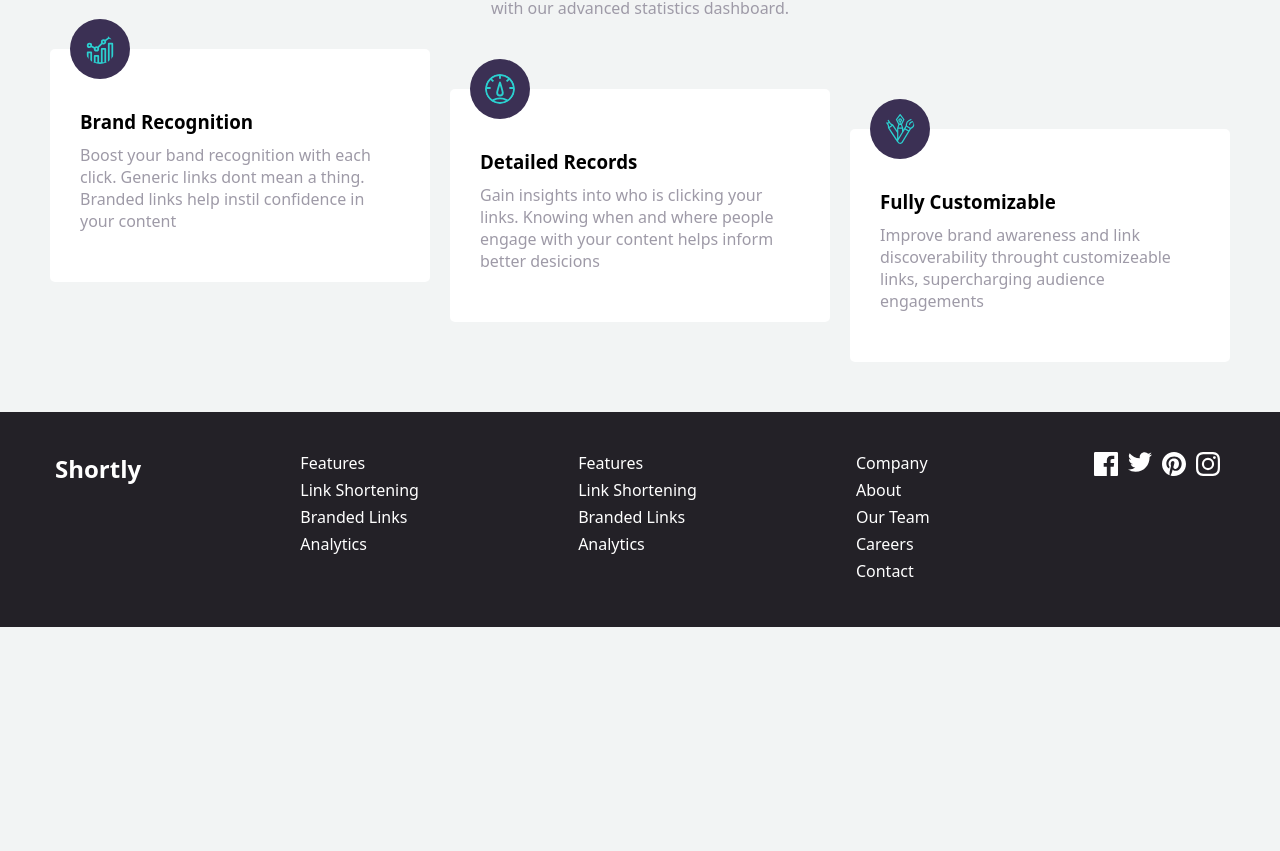
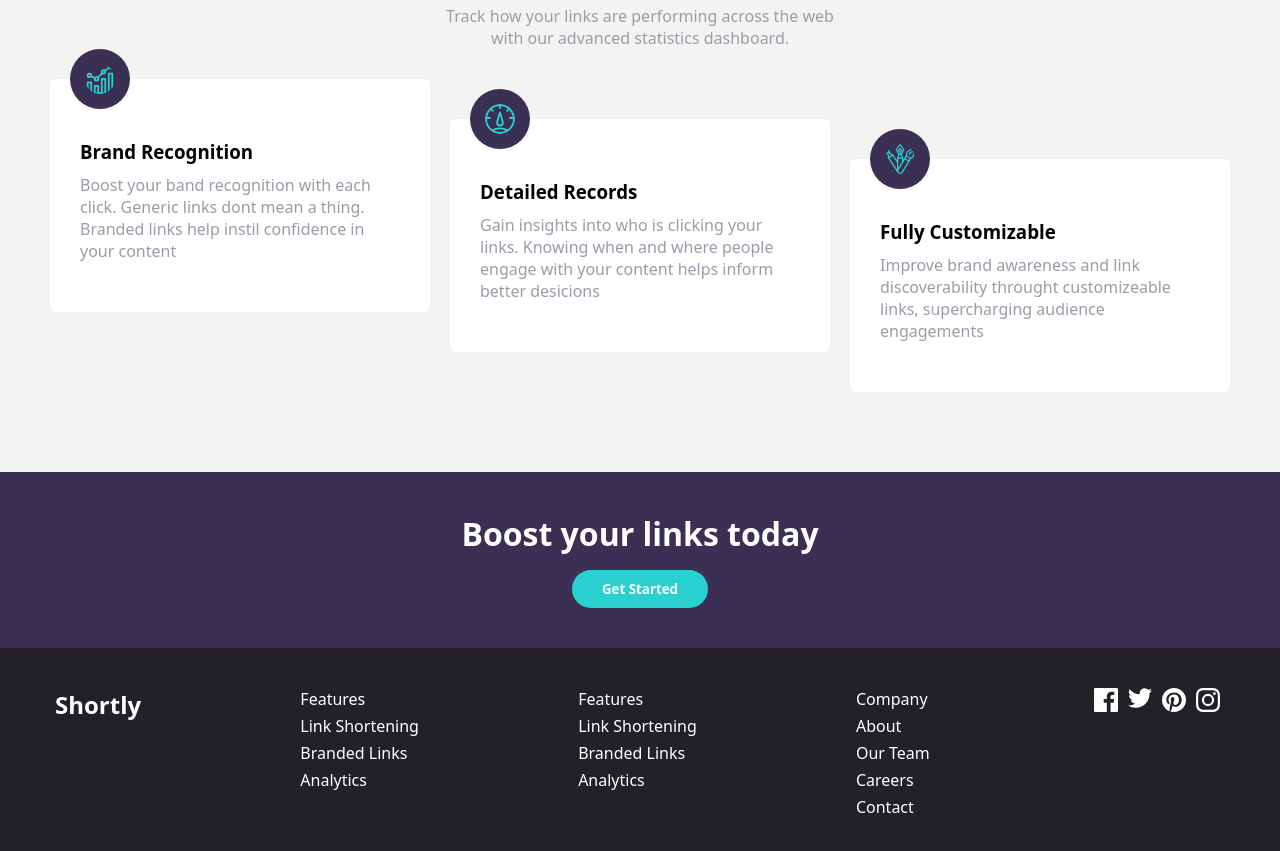
Before and after one commit to arberLisaj/frontend-mentor-solutions, a React (Vite) app in the folder url-shortener/: page / in a window 1280 px wide. Shown: the part 727-1578 px from the top of the page. Before the commit the page ends 1354 px from the top, so only its background shows below. Built offline with nearby package versions, Linux system fonts and the light colour scheme; no server answers.

Commit message:
url shortener: statistics section update

```diff
--- a/url-shortener/src/components/Footer/_footer.scss
+++ b/url-shortener/src/components/Footer/_footer.scss
@@ -2,7 +2,7 @@
 .footer-wrapper {
   background-color: variables.$very-dark-violet;
   color: white;
-  margin-top: 20px;
+  // margin-top: 20px;
   footer {
     padding: 40px 15px;
     max-width: 1200px;
@@ -24,6 +24,10 @@
       display: flex;
       li {
         margin-inline: 5px;
+        height: fit-content;
+        &:hover {
+          transform: scale(1.05);
+        }
       }
     }
   }
@@ -38,13 +42,15 @@
     h2 {
       display: none;
     }
-    .socials{
+    .socials {
       margin-bottom: 10px;
     }
-    ul{
+
+    ul {
       text-align: center;
     }
-    ul:nth-of-type(2), ul:nth-of-type(3){
+    ul:nth-of-type(2),
+    ul:nth-of-type(3) {
       display: none;
     }
   }
--- a/url-shortener/src/components/LinkInput/_linkInput.scss
+++ b/url-shortener/src/components/LinkInput/_linkInput.scss
@@ -78,6 +78,7 @@ section#link-container {
 // desktop styles
 @media (min-width: 650px) {
   section#link-container {
+    margin-block: 30px 60px;
     section#link {
       padding-block: 30px;
     }
--- a/url-shortener/src/components/Statistics/Statistics.jsx
+++ b/url-shortener/src/components/Statistics/Statistics.jsx
@@ -34,6 +34,11 @@ const Statistics = () => {
           }
         />
       </div>
+
+      <section id="boost">
+        <h1>Boost your links today</h1>
+        <button>Get Started</button>
+      </section>
     </section>
   );
 };
--- a/url-shortener/src/components/Statistics/_statistics.scss
+++ b/url-shortener/src/components/Statistics/_statistics.scss
@@ -34,6 +34,29 @@ section#advanced-statistics {
       margin-block: 10px;
     }
   }
+
+  section#boost {
+    background-color: variables.$dark-violet;
+    color: white;
+    text-align: center;
+    padding: 30px 10px;
+    h1 {
+      margin-bottom: 15px;
+      font-size: 24px;
+    }
+    button {
+      border: none;
+      color: white;
+      background-color: variables.$cyan;
+      border-radius: 20px;
+      padding: 10px 20px;
+      font-weight: bold;
+      cursor: pointer;
+    }
+    button:hover {
+      opacity: 0.8;
+    }
+  }
 }
 
 // mobile designe
@@ -52,8 +75,7 @@ section#advanced-statistics {
 
 @media (min-width: 650px) {
   section#advanced-statistics {
-    margin-block: 40px;
-    padding-bottom: 80px;
+    margin-top: 40px;
     h2 {
       font-size: 30px;
     }
@@ -62,8 +84,8 @@ section#advanced-statistics {
       max-width: 410px;
       margin: auto;
     }
-    p:nth-of-type(1){
-        margin-bottom: 20px;
+    p:nth-of-type(1) {
+      margin-bottom: 20px;
     }
     .flex-container {
       .card:nth-of-type(2) {
@@ -75,5 +97,16 @@ section#advanced-statistics {
         bottom: -80px;
       }
     }
+    section#boost {
+      margin-top: 150px;
+      padding: 40px;
+      h1{
+        font-size: 2rem;
+      }
+      button{
+        padding: 10px 30px;
+        // margin-bottom: 10px;
+      }
+    }
   }
 }
--- a/url-shortener/src/styles/styles.css
+++ b/url-shortener/src/styles/styles.css
@@ -273,6 +273,9 @@ section#link-container .copy input {
 }
 
 @media (min-width: 650px) {
+  section#link-container {
+    margin-block: 30px 60px;
+  }
   section#link-container section#link {
     padding-block: 30px;
   }
@@ -280,7 +283,6 @@ section#link-container .copy input {
 .footer-wrapper {
   background-color: hsl(260, 8%, 14%);
   color: white;
-  margin-top: 20px;
 }
 .footer-wrapper footer {
   padding: 40px 15px;
@@ -304,6 +306,11 @@ section#link-container .copy input {
 }
 .footer-wrapper footer .socials li {
   margin-inline: 5px;
+  height: -moz-fit-content;
+  height: fit-content;
+}
+.footer-wrapper footer .socials li:hover {
+  transform: scale(1.05);
 }
 
 @media (max-width: 800px) {
@@ -321,7 +328,8 @@ section#link-container .copy input {
   footer ul {
     text-align: center;
   }
-  footer ul:nth-of-type(2), footer ul:nth-of-type(3) {
+  footer ul:nth-of-type(2),
+  footer ul:nth-of-type(3) {
     display: none;
   }
 }
@@ -359,6 +367,28 @@ section#advanced-statistics .card p {
   text-align: left;
   margin-block: 10px;
 }
+section#advanced-statistics section#boost {
+  background-color: hsl(257, 27%, 26%);
+  color: white;
+  text-align: center;
+  padding: 30px 10px;
+}
+section#advanced-statistics section#boost h1 {
+  margin-bottom: 15px;
+  font-size: 24px;
+}
+section#advanced-statistics section#boost button {
+  border: none;
+  color: white;
+  background-color: hsl(180, 66%, 49%);
+  border-radius: 20px;
+  padding: 10px 20px;
+  font-weight: bold;
+  cursor: pointer;
+}
+section#advanced-statistics section#boost button:hover {
+  opacity: 0.8;
+}
 
 @media (max-width: 650px) {
   section#advanced-statistics {
@@ -373,8 +403,7 @@ section#advanced-statistics .card p {
 }
 @media (min-width: 650px) {
   section#advanced-statistics {
-    margin-block: 40px;
-    padding-bottom: 80px;
+    margin-top: 40px;
   }
   section#advanced-statistics h2 {
     font-size: 30px;
@@ -395,4 +424,14 @@ section#advanced-statistics .card p {
     position: relative;
     bottom: -80px;
   }
+  section#advanced-statistics section#boost {
+    margin-top: 150px;
+    padding: 40px;
+  }
+  section#advanced-statistics section#boost h1 {
+    font-size: 2rem;
+  }
+  section#advanced-statistics section#boost button {
+    padding: 10px 30px;
+  }
 }/*# sourceMappingURL=styles.css.map */
```
Also changed, not shown: 1 other file (tests, documents, lock files or other folders).
